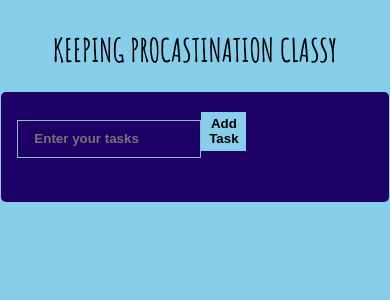
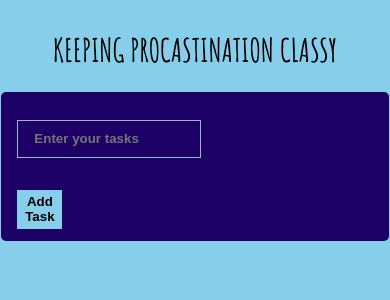
Before and after one commit to diyajojo/todo-app, a React (Create React App) app: page / in a window 390 px wide. Shown: the top 300 px of the page. Built offline with nearby package versions, Linux system fonts and the light colour scheme; a web font is replaced by a local one.

Commit message:
bettr responsiveness

```diff
--- a/src/App.css
+++ b/src/App.css
@@ -131,6 +131,9 @@ body
   .todo-btn
   {
     width: 45px; /* Adjusted width for consistency */
+    display: flex;
+    flex-direction: row;
+    align-items: center;
 
   }
 
@@ -159,4 +162,5 @@ body
     flex-direction: row;
     align-items: center;
   }
+
 }
```
